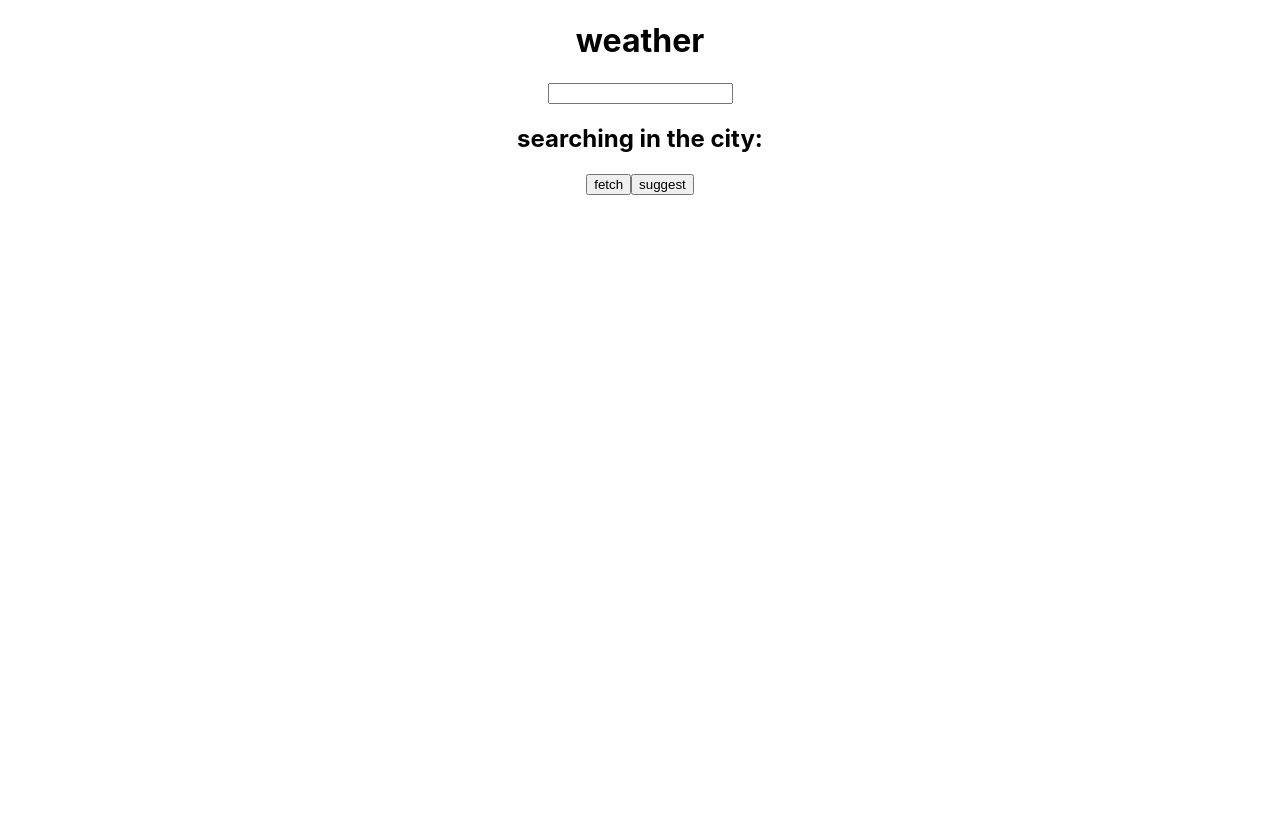
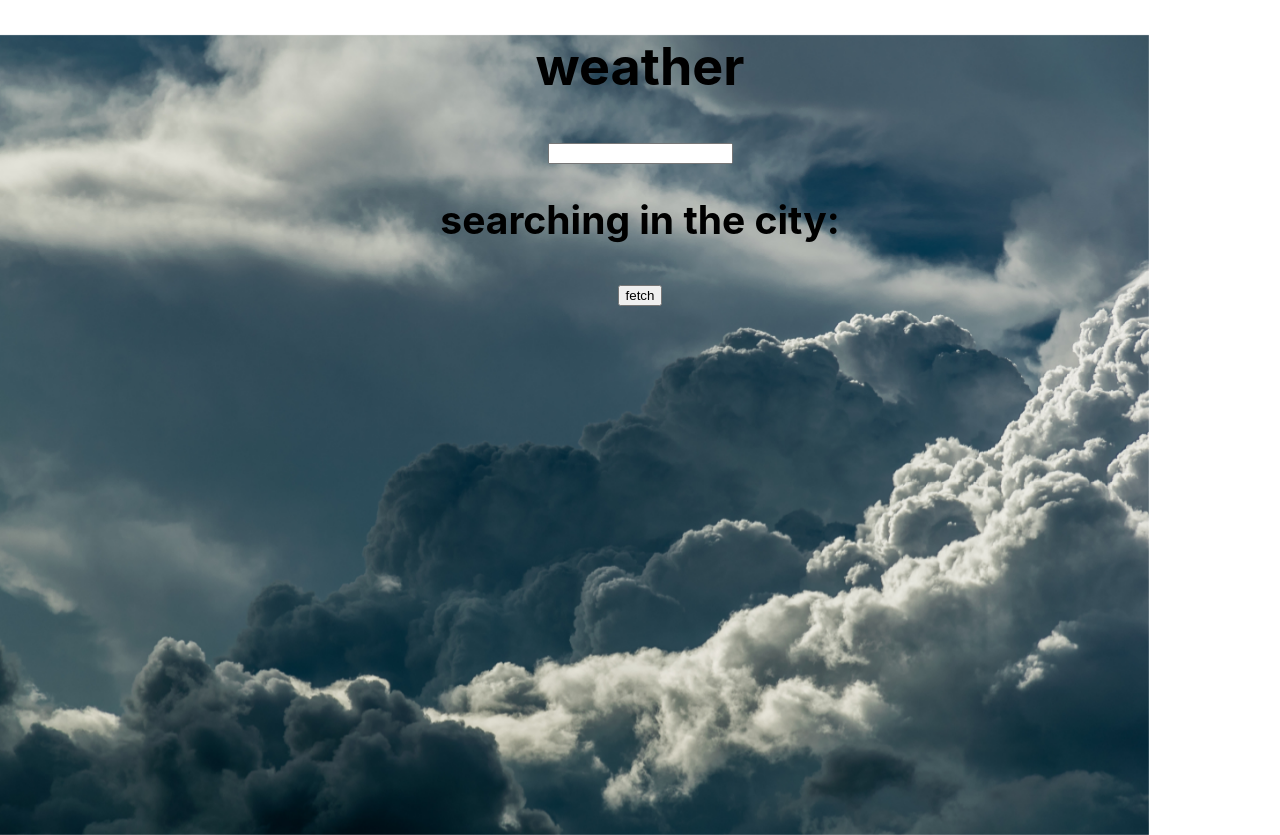
Before and after one commit to fluffy-lion-zzz/react-weather-app, a React (Create React App) app: page / in a window 1280 px wide. Before the commit the page ends 800 px from the top, so only its background shows below. Built offline with nearby package versions, Linux system fonts and the light colour scheme.

Commit message:
wrong branch, background added

```diff
--- a/src/App.css
+++ b/src/App.css
@@ -1,38 +1,29 @@
 .App {
+  height: 100vh;
   text-align: center;
+  font-size: 26px;
+  color: #000;
+  position:relative;
 }
-
-.App-logo {
-  height: 40vmin;
-  pointer-events: none;
+.bg {
+  position: absolute;
+  left: 0;
+  right: 0;
+  top: 0;
+  bottom: 0;
+  z-index: -1;
+  background: url('./images/clouds.jpg') 0% 0% no-repeat;
+  background-size: 100%;
+  animation-name: MOVE-BG;
+  animation-duration: 100s;
+  animation-timing-function: linear;
+  animation-iteration-count: infinite;
 }
-
-@media (prefers-reduced-motion: no-preference) {
-  .App-logo {
-    animation: App-logo-spin infinite 20s linear;
+@keyframes MOVE-BG {
+  from {
+    transform: translateX(0);
+  }
+  to {
+    transform: translateX(-187%);
   }
 }
-
-.App-header {
-  background-color: #282c34;
-  min-height: 100vh;
-  display: flex;
-  flex-direction: column;
-  align-items: center;
-  justify-content: center;
-  font-size: calc(10px + 2vmin);
-  color: white;
-}
-
-.App-link {
-  color: #61dafb;
-}
-
-@keyframes App-logo-spin {
-  from {
-    transform: rotate(0deg);
-  }
-  to {
-    transform: rotate(360deg);
-  }
-}
--- a/src/App.js
+++ b/src/App.js
@@ -57,7 +57,8 @@ function App() {
       </ul>
       <h2>searching in the city: {input}</h2>
       <button onClick={handleFetch}>fetch</button>
-      <button onClick={handleSuggestion}>suggest</button>
+      <div class="bg"></div>
+      {/* <button onClick={handleSuggestion}>suggest</button> */}
     </div>
   );
 }
```
Also changed, not shown: src/images/clouds.jpg (added).
